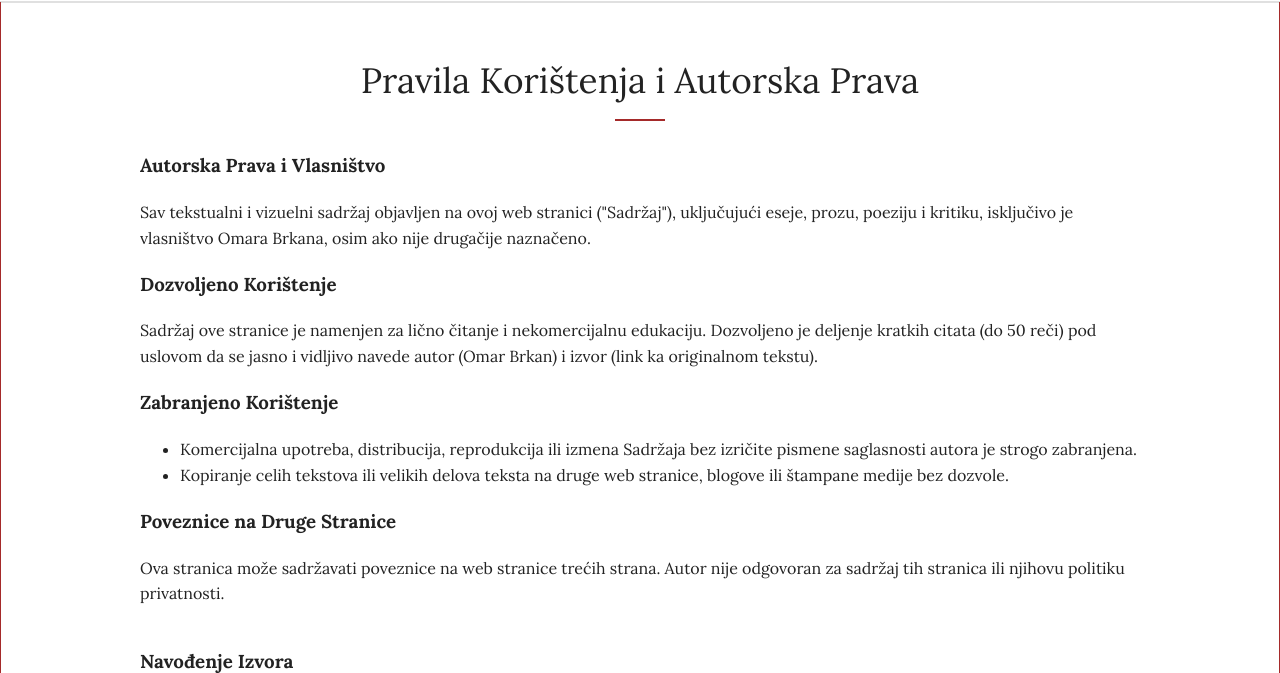
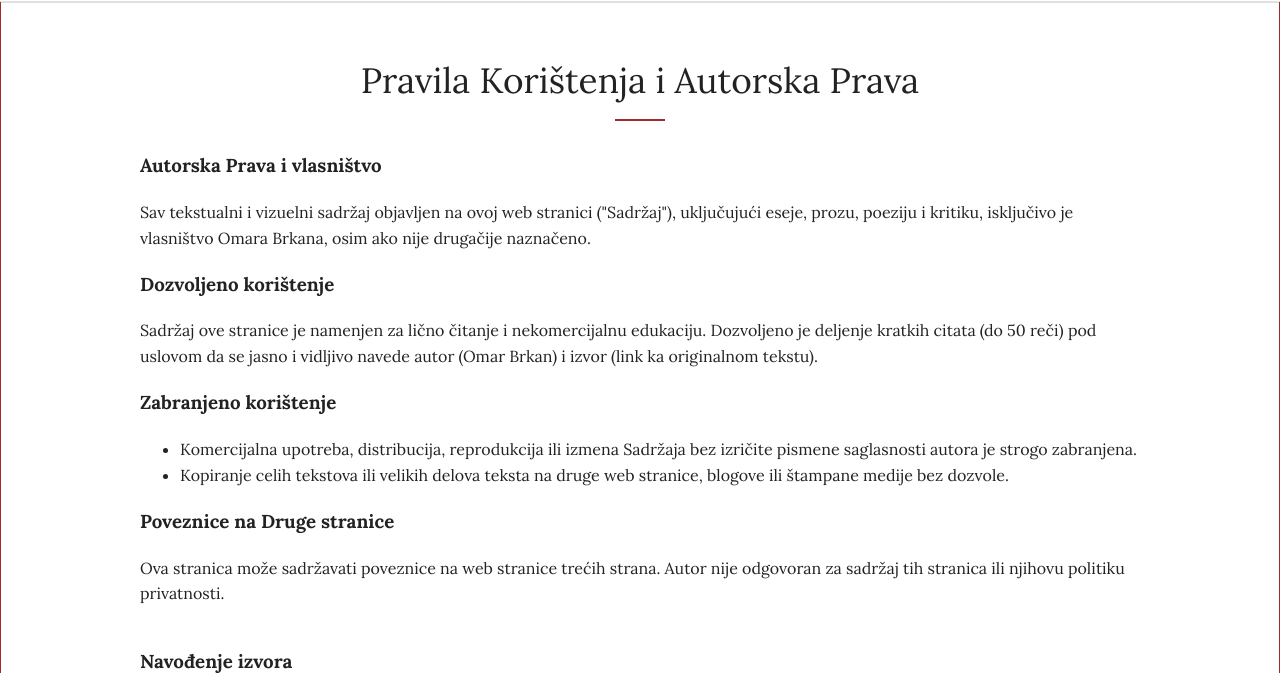
Before and after one commit to omarbrkan/omarbrkan.github.io, a Jekyll site: the page built from pravila.html, in a window 1280 px wide. Shown: the part 279-952 px from the top of the page. Built offline with Jekyll 4.4.1, drawn with Linux system fonts in a browser that asks for light colours.

Commit message:
Update pravila.html

```diff
--- a/pravila.html
+++ b/pravila.html
@@ -4,22 +4,22 @@ title: Pravila Korištenja i Autorska Prava
 permalink: /pravila
 ---
 
-<h3>Autorska Prava i Vlasništvo</h3>
+<h3>Autorska Prava i vlasništvo</h3>
 <p>Sav tekstualni i vizuelni sadržaj objavljen na ovoj web stranici ("Sadržaj"), uključujući eseje, prozu, poeziju i kritiku, isključivo je vlasništvo Omara Brkana, osim ako nije drugačije naznačeno.</p>
 
-<h3>Dozvoljeno Korištenje</h3>
+<h3>Dozvoljeno korištenje</h3>
 <p>Sadržaj ove stranice je namenjen za lično čitanje i nekomercijalnu edukaciju. Dozvoljeno je deljenje kratkih citata (do 50 reči) pod uslovom da se jasno i vidljivo navede autor (Omar Brkan) i izvor (link ka originalnom tekstu).</p>
 
-<h3>Zabranjeno Korištenje</h3>
+<h3>Zabranjeno korištenje</h3>
 <ul>
     <li>Komercijalna upotreba, distribucija, reprodukcija ili izmena Sadržaja bez izričite pismene saglasnosti autora je strogo zabranjena.</li>
     <li>Kopiranje celih tekstova ili velikih delova teksta na druge web stranice, blogove ili štampane medije bez dozvole.</li>
 </ul>
 
-<h3>Poveznice na Druge Stranice</h3>
+<h3>Poveznice na Druge stranice</h3>
 <p>Ova stranica može sadržavati poveznice na web stranice trećih strana. Autor nije odgovoran za sadržaj tih stranica ili njihovu politiku privatnosti.</p>
 
-<h3 style="margin-top: 40px;">Navođenje Izvora</h3>
+<h3 style="margin-top: 40px;">Navođenje izvora</h3>
 <p>Prilikom citiranja bilo kojeg Sadržaja, molimo koristite sledeći format:</p>
 <blockquote style="border-left: 3px solid var(--accent-color); padding-left: 15px; margin-left: 0; font-style: italic;">
     [Kratki citat teksta]. Autor: Omar Brkan. Izvor: [Pun link do teksta].
```
